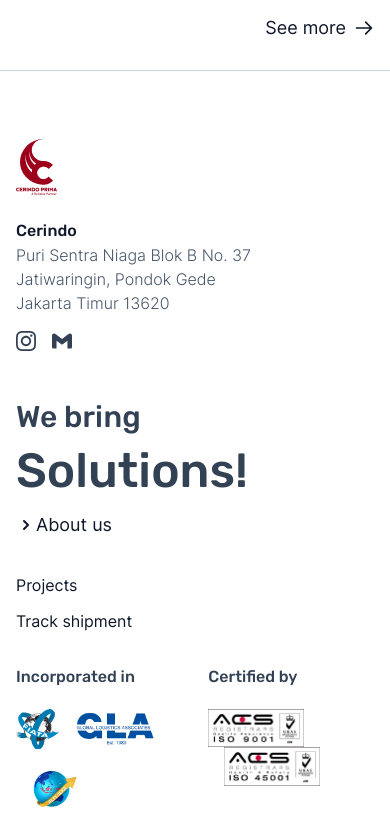
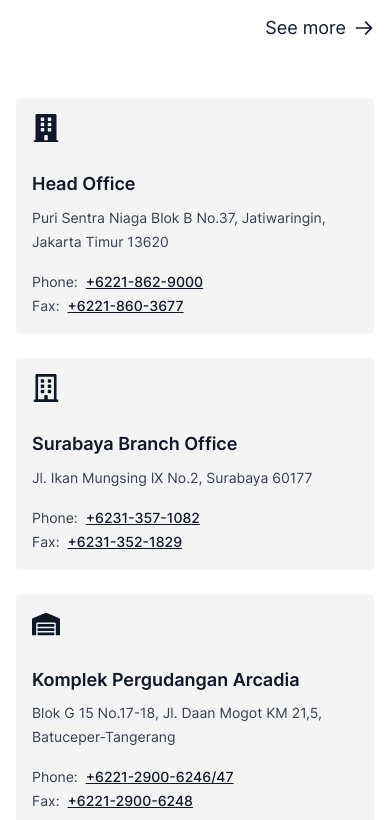
Before and after one commit to panduananto/cerindo, a React (Create React App) app: page / in a window 390 px wide. Shown: the part 2744-3564 px from the top of the page. Built offline with nearby package versions, Linux system fonts and the light colour scheme.

Commit message:
responsive on about-us page, add get-in-touch section, fix footer responsive layout

```diff
--- a/src/components/Footer.js
+++ b/src/components/Footer.js
@@ -9,7 +9,7 @@
 function Footer() {
 	return (
 		<footer className="mt-auto w-full border-t border-slate-300">
-			<div className="mx-auto grid max-w-6xl grid-cols-12 px-4 py-7 sm:px-6 lg:px-8">
+			<div className="mx-auto flex max-w-6xl flex-col space-x-0 px-4 py-7 sm:px-6 md:flex-row md:space-x-16 lg:space-x-24 lg:px-8">
 				<div className="col-span-12 pt-10 pb-6 md:col-span-4 md:pb-10">
 					<img src="/images/cerindo_logo.svg" className="mr-2 h-14 w-auto text-[#9d001b] sm:h-24" alt="Cerindo logo" />
 					<div className="mt-6 font-light text-slate-600">
@@ -30,8 +30,8 @@
 					</div>
 				</div>
 				<div className="col-span-12 pt-6 pb-10 md:col-span-8 md:pt-10">
-					<div className="grid grid-cols-5 gap-8">
-						<div className="col-span-5 md:col-span-2">
+					<div className="flex flex-col space-x-0 space-y-6 md:flex-row md:space-x-10 md:space-y-0">
+						<div className="">
 							<h4 className="font-rubik text-3xl font-medium text-slate-700">We bring</h4>
 							<h4 className="mt-3 font-rubik text-5xl font-medium text-slate-700">Solutions!</h4>
 							<Link
@@ -42,7 +42,7 @@
 								About us
 							</Link>
 						</div>
-						<div className="col-span-5 flex flex-col items-start space-y-3 text-slate-900 md:col-span-2">
+						<div className="flex flex-col items-start space-y-3 text-slate-900">
 							<Link to="projects" className="inline-block hover:underline">
 								Projects
 							</Link>
--- /dev/null
+++ b/src/components/GetInTouchSection.js
@@ -0,0 +1,68 @@
+import React from 'react';
+
+import { IconContext } from 'react-icons/lib';
+import { FaBuilding, FaRegBuilding, FaWarehouse } from 'react-icons/fa';
+
+function GetInTouchSection() {
+	return (
+		<div className="prose prose-sm w-full max-w-none sm:prose-base">
+			<div className="grid grid-cols-6 gap-6">
+				<IconContext.Provider value={{ className: 'h-7 w-7 text-slate-900' }}>
+					<div className="col-span-6 rounded bg-zinc-100 p-4 lg:col-span-2">
+						<FaBuilding></FaBuilding>
+						<h3>Head Office</h3>
+						<p>Puri Sentra Niaga Blok B No.37, Jatiwaringin, Jakarta Timur 13620</p>
+						<div className="flex">
+							<span>Phone:</span>
+							<a href="tel:+62218629000" className="ml-2 block">
+								+6221-862-9000
+							</a>
+						</div>
+						<div className="flex">
+							<span>Fax:</span>
+							<a href="tel:+62218603677" className="ml-2 block">
+								+6221-860-3677
+							</a>
+						</div>
+					</div>
+					<div className="col-span-6 rounded bg-zinc-100 p-4 lg:col-span-2">
+						<FaRegBuilding></FaRegBuilding>
+						<h3>Surabaya Branch Office</h3>
+						<p>Jl. Ikan Mungsing IX No.2, Surabaya 60177</p>
+						<div className="flex">
+							<span>Phone:</span>
+							<a href="tel:+62313571082" className="ml-2 block">
+								+6231-357-1082
+							</a>
+						</div>
+						<div className="flex">
+							<span>Fax:</span>
+							<a href="tel:+62313521829" className="ml-2 block">
+								+6231-352-1829
+							</a>
+						</div>
+					</div>
+					<div className="col-span-6 rounded bg-zinc-100 p-4 lg:col-span-2">
+						<FaWarehouse></FaWarehouse>
+						<h3>Komplek Pergudangan Arcadia</h3>
+						<p>Blok G 15 No.17-18, Jl. Daan Mogot KM 21,5, Batuceper-Tangerang</p>
+						<div className="flex">
+							<span>Phone:</span>
+							<a href="tel:+622129006246/47" className="ml-2 block">
+								+6221-2900-6246/47
+							</a>
+						</div>
+						<div className="flex">
+							<span>Fax:</span>
+							<a href="tel:+622129006248" className="ml-2 block">
+								+6221-2900-6248
+							</a>
+						</div>
+					</div>
+				</IconContext.Provider>
+			</div>
+		</div>
+	);
+}
+
+export default GetInTouchSection;
--- a/src/routes/about-us.js
+++ b/src/routes/about-us.js
@@ -20,7 +20,7 @@
 						</p>
 						<IconContext.Provider value={{ className: 'h-8 w-8 text-slate-900' }}>
 							<div className="grid grid-cols-6 gap-6">
-								<div className="col-span-2 rounded bg-blue-100 p-4">
+								<div className="col-span-6 rounded bg-blue-100 p-4 md:col-span-2">
 									<HiEye></HiEye>
 									<h3>Our Vission</h3>
 									<p>
@@ -28,7 +28,7 @@
 										satisfying services for customers, in order to create a continuing business growth.
 									</p>
 								</div>
-								<div className="col-span-2 rounded bg-zinc-100 p-4">
+								<div className="col-span-6 rounded bg-zinc-100 p-4 md:col-span-2">
 									<HiPresentationChartLine></HiPresentationChartLine>
 									<h3>Our Mission</h3>
 									<p>
@@ -36,7 +36,7 @@
 										warehousing, cargo and courier both domestic and international, based on customers’ satisfaction.
 									</p>
 								</div>
-								<div className="col-span-2 rounded bg-red-100 p-4">
+								<div className="col-span-6 rounded bg-red-100 p-4 md:col-span-2">
 									<HiAcademicCap></HiAcademicCap>
 									<h3>Our Culture</h3>
 									<p>Upholding business ethic and a healthy competition.</p>
@@ -100,13 +100,6 @@
 					</article>
 				</div>
 			</div>
-			<div className="w-full border-t border-slate-300 bg-slate-50">
-				<div className="mx-auto flex max-w-6xl flex-col items-center px-4 py-7 sm:px-6 lg:px-8">
-					<div className="w-full">
-						<h3 className="text-center">Cerindo Team</h3>
-					</div>
-				</div>
-			</div>
 		</div>
 	);
 }
--- a/src/routes/home.js
+++ b/src/routes/home.js
@@ -5,6 +5,7 @@
 import ProjectSection from '../components/ProjectsSection/ProjectSection';
 import SectionTitle from '../components/SectionTitle';
 import ServiceSection from '../components/ServiceSection';
+import GetInTouchSection from '../components/GetInTouchSection';
 
 function Home() {
 	return (
@@ -40,6 +41,11 @@
 					<ProjectSection></ProjectSection>
 				</div>
 			</section>
+			<section id="get-in-touch">
+				<div className="mx-auto flex max-w-6xl flex-col items-center px-4 py-7 sm:px-6 lg:px-8">
+					<GetInTouchSection></GetInTouchSection>
+				</div>
+			</section>
 		</Fragment>
 	);
 }
```
